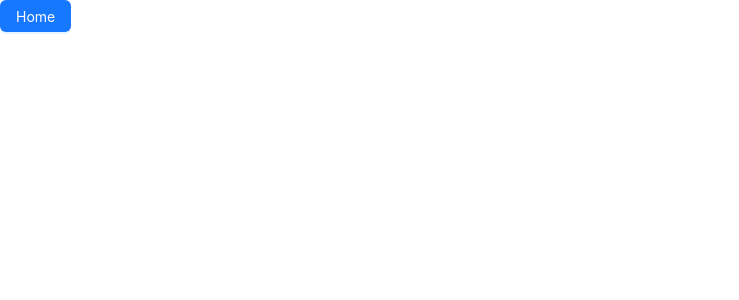
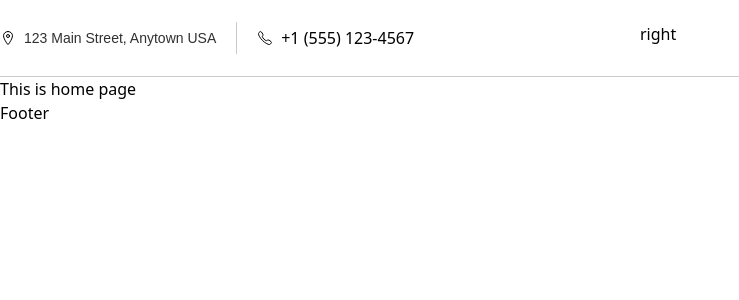
Before and after one commit to atikulla77/E-shop, a React (Vite) app: page / in a window 1280 px wide. Shown: the top 300 px of the page, without its empty margins (0-739 px from the left). Built offline with nearby package versions, Linux system fonts and the light colour scheme.

Commit message:
add-top-bar

```diff
--- a/package.json
+++ b/package.json
@@ -14,6 +14,8 @@
     "antd": "^5.27.3",
     "react": "^19.1.1",
     "react-dom": "^19.1.1",
+    "react-helmet": "^6.1.0",
+    "react-icons": "^5.5.0",
     "react-router-dom": "^7.8.2",
     "tailwindcss": "^4.1.13"
   },
--- a/src/App.jsx
+++ b/src/App.jsx
@@ -1,30 +1,38 @@
-import { createBrowserRouter, createRoutesFromElements, Route, RouterProvider } from 'react-router-dom'
-import './App.css'
-import Home from './pages/home'
-import Product from './pages/product'
-import Cart from './pages/cart'
-import Checkout from './pages/checkout'
-import Blog from './pages/blog'
-import Contact from './pages/contact'
+import {
+  createBrowserRouter,
+  createRoutesFromElements,
+  Route,
+  RouterProvider,
+} from "react-router-dom";
+import "./App.css";
+import Home from "./pages/home";
+import Product from "./pages/product";
+import Cart from "./pages/cart";
+import Checkout from "./pages/checkout";
+import Blog from "./pages/blog";
+import Contact from "./pages/contact";
+import RootLayout from "./layout/RootLayout";
 
 function App() {
   const router = createBrowserRouter(
     createRoutesFromElements(
       <Route>
-        <Route path='/' element={<Home/>} />
-        <Route path='/product' element={<Product/>} />
-        <Route path='/cart' element={<Cart/>} />
-        <Route path='/checkout' element={<Checkout/>} />
-        <Route path='/blog' element={<Blog/>} />
-        <Route path='/contact' element={<Contact/>} />
+        <Route element={<RootLayout />}>
+          <Route path="/" element={<Home />} />
+          <Route path="/product" element={<Product />} />
+          <Route path="/cart" element={<Cart />} />
+          <Route path="/checkout" element={<Checkout />} />
+          <Route path="/blog" element={<Blog />} />
+          <Route path="/contact" element={<Contact />} />
+        </Route>
       </Route>
     )
-  )
+  );
   return (
     <div>
-     <RouterProvider router={router} />
+      <RouterProvider router={router} />
     </div>
-  )
+  );
 }
 
-export default App
+export default App;
--- /dev/null
+++ b/src/globalComponents/Container.jsx
@@ -0,0 +1,9 @@
+import React from 'react'
+
+const Container = ({children}) => {
+  return (
+    <div className='max-w-[1520px] mx-auto'>{children}</div>
+  )
+}
+
+export default Container
--- /dev/null
+++ b/src/globalComponents/HeaderComponents/index.jsx
@@ -0,0 +1,12 @@
+import React from 'react'
+import Topbar from './topbar'
+
+const HeaderComponentsLayout = () => {
+  return (
+    <div>
+        <Topbar />
+    </div>
+  )
+}
+
+export default HeaderComponentsLayout
--- /dev/null
+++ b/src/globalComponents/HeaderComponents/topbar/NumberAndAddress.jsx
@@ -0,0 +1,30 @@
+import React from "react";
+import { IoLocationOutline } from "react-icons/io5";
+import { IoCallOutline } from "react-icons/io5";
+
+
+const NumberAndAddress = () => {
+  return (
+    <div className="flex items-center w-full gap-x-5">
+      <div className="flex items-center gap-x-2">
+        <div className="">
+          <IoLocationOutline />
+        </div>
+        <div className="">
+          <p className="font-montserrat text-sm font-normal text-black01">123 Main Street, Anytown USA</p>
+        </div>
+      </div>
+      <div className="w-[1px] h-[32px] bg-black02"></div>
+      <div className="flex items-center gap-x-2">
+        <div className="">
+          <IoCallOutline />
+        </div>
+        <div className="">
+          <p className="">+1 (555) 123-4567</p>
+        </div>
+      </div>
+    </div>
+  );
+};
+
+export default NumberAndAddress;
--- /dev/null
+++ b/src/globalComponents/HeaderComponents/topbar/index.jsx
@@ -0,0 +1,18 @@
+import React from "react";
+import Container from "../../container";
+import NumberAndAddress from "./NumberAndAddress";
+
+const Topbar = () => {
+  return (
+    <div className="border-b-1 border-black02 py-[22px]">
+      <Container>
+        <div className="grid grid-cols-2 justify-between">
+          <NumberAndAddress />
+          <div>right</div>
+        </div>
+      </Container>
+    </div>
+  );
+};
+
+export default Topbar;
--- /dev/null
+++ b/src/globalComponents/commonLayout/Footer/index.jsx
@@ -0,0 +1,9 @@
+import React from 'react'
+
+const Footer = () => {
+  return (
+    <div>Footer</div>
+  )
+}
+
+export default Footer
--- /dev/null
+++ b/src/globalComponents/commonLayout/Header/index.jsx
@@ -0,0 +1,12 @@
+import React from 'react'
+import HeaderComponentsLayout from '../../HeaderComponents'
+
+const Header = () => {
+  return (
+    <div>
+        <HeaderComponentsLayout />
+    </div>
+  )
+}
+
+export default Header
--- a/src/index.css
+++ b/src/index.css
@@ -4,4 +4,17 @@
 @theme{
     --font-poppins: "Poppins", sans-serif;
     --font-montserrat: "Montserrat", sans-serif;
+    --color-orange: #FF624C;
+    --color-black: #000;
+    --color-white: #FFFFFF;
+    --color-yellow: #FED550;
+    --color-purple: #1A237B;
+    --color-blue: #00579F;
+    --color-red: #BD0034;
+    --color-black01: #303030;
+    --color-white01: #D9D9D9;
+    --color-purple01: #283B82;
+    --color-blue01: #469BDB;
+    --color-white02: #F4F4F4;
+    --color-black02: #30303040;
 }
--- /dev/null
+++ b/src/layout/RootLayout/index.jsx
@@ -0,0 +1,16 @@
+import React from 'react'
+import Header from '../../globalComponents/commonLayout/Header'
+import Footer from '../../globalComponents/commonLayout/Footer'
+import { Outlet } from 'react-router-dom'
+
+const RootLayout = () => {
+  return (
+    <>
+        <Header/>
+        <Outlet />
+        <Footer/>
+    </>
+  )
+}
+
+export default RootLayout
--- a/src/pages/home/index.jsx
+++ b/src/pages/home/index.jsx
@@ -1,10 +1,17 @@
 import { Button } from 'antd'
 import React from 'react'
+import { Helmet } from 'react-helmet'
+import Container from '../../globalComponents/container'
 
 const Home = () => {
   return (
     <div>
-      <Button type="primary">Home</Button>
+      <Helmet>
+        <title>Home</title>
+      </Helmet>
+      <Container>
+        <h1>This is home page</h1>
+      </Container>
     </div>
   )
 }
```
Also changed, not shown: 1 other file (tests, documents, lock files or other folders).
